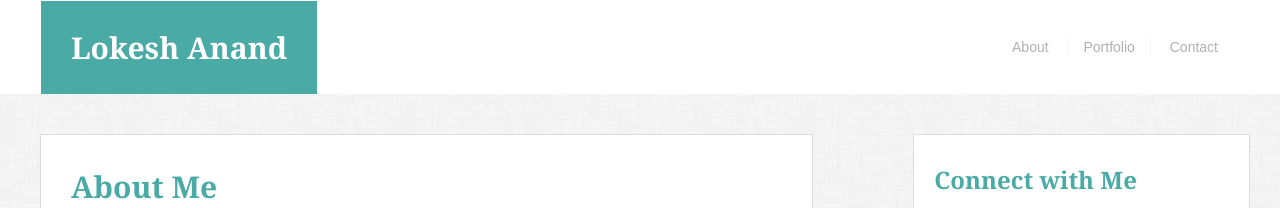
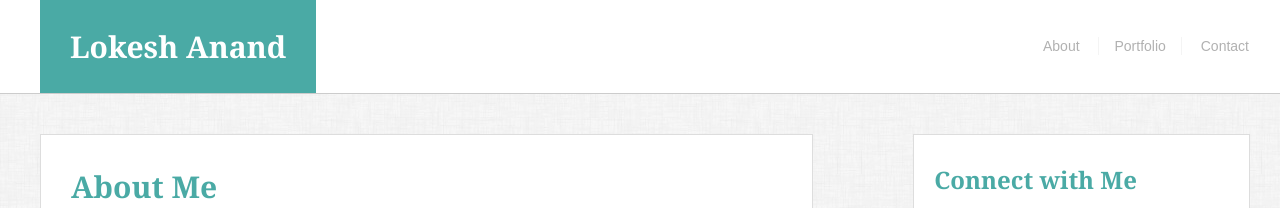
Before and after one commit to lkanand/Bootstrap-Portfolio, a plain HTML site: page index.html in a window 1280 px wide. Shown: the top 208 px of the page. Drawn offline with nearby package versions, Linux system fonts and the light colour scheme.

Commit message:
minor modification to index.html

```diff
--- a/index.html
+++ b/index.html
@@ -8,7 +8,7 @@
 		<meta name="viewport" content="width=device-width, initial scale=1">
 	</head>
 	<body>
-		<div class="row navbar">
+		<div class="row heading">
 			<div class="col-xs-12 col-md-8">
 				<h1 class="pull-left">Lokesh Anand</h1>
 			</div>
```
